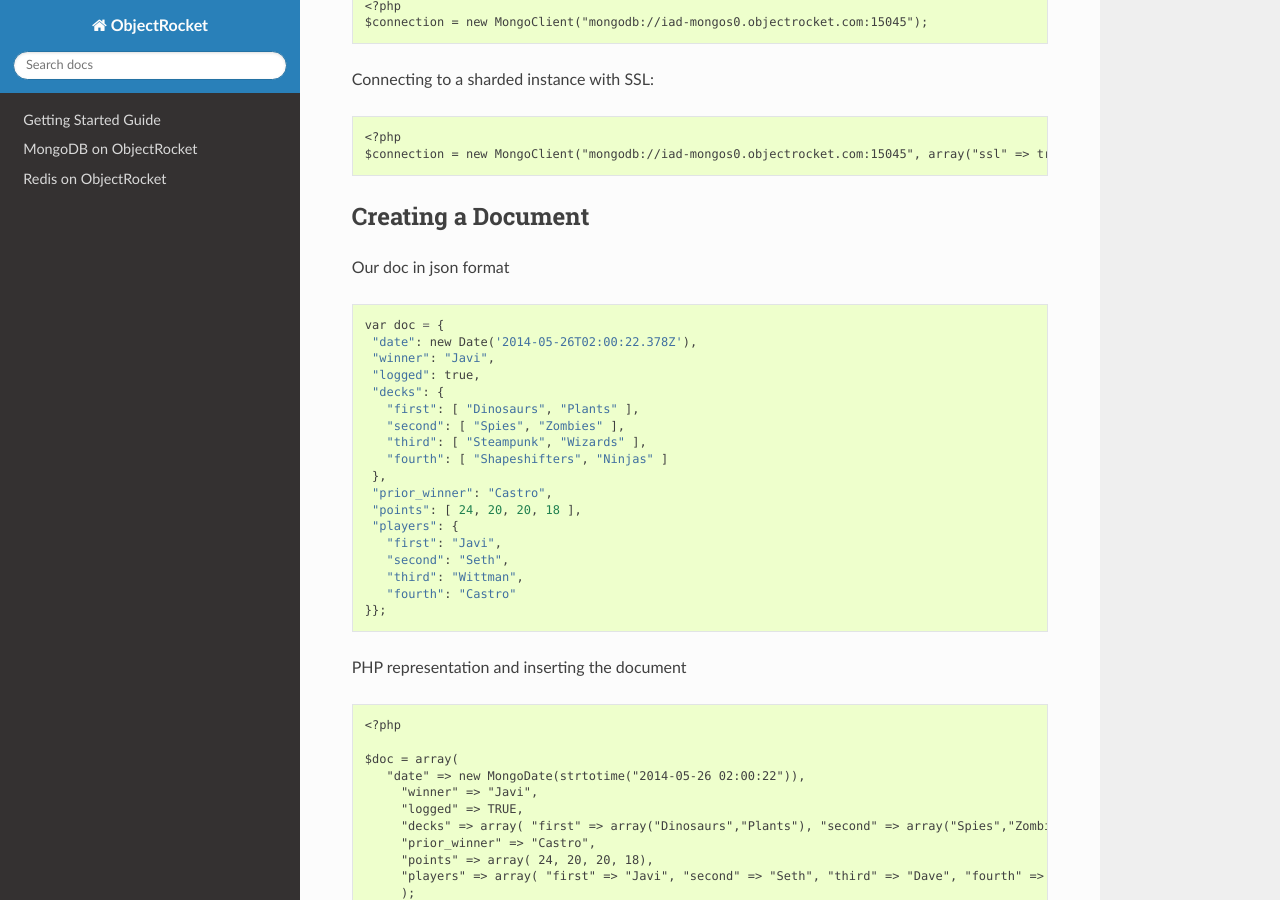
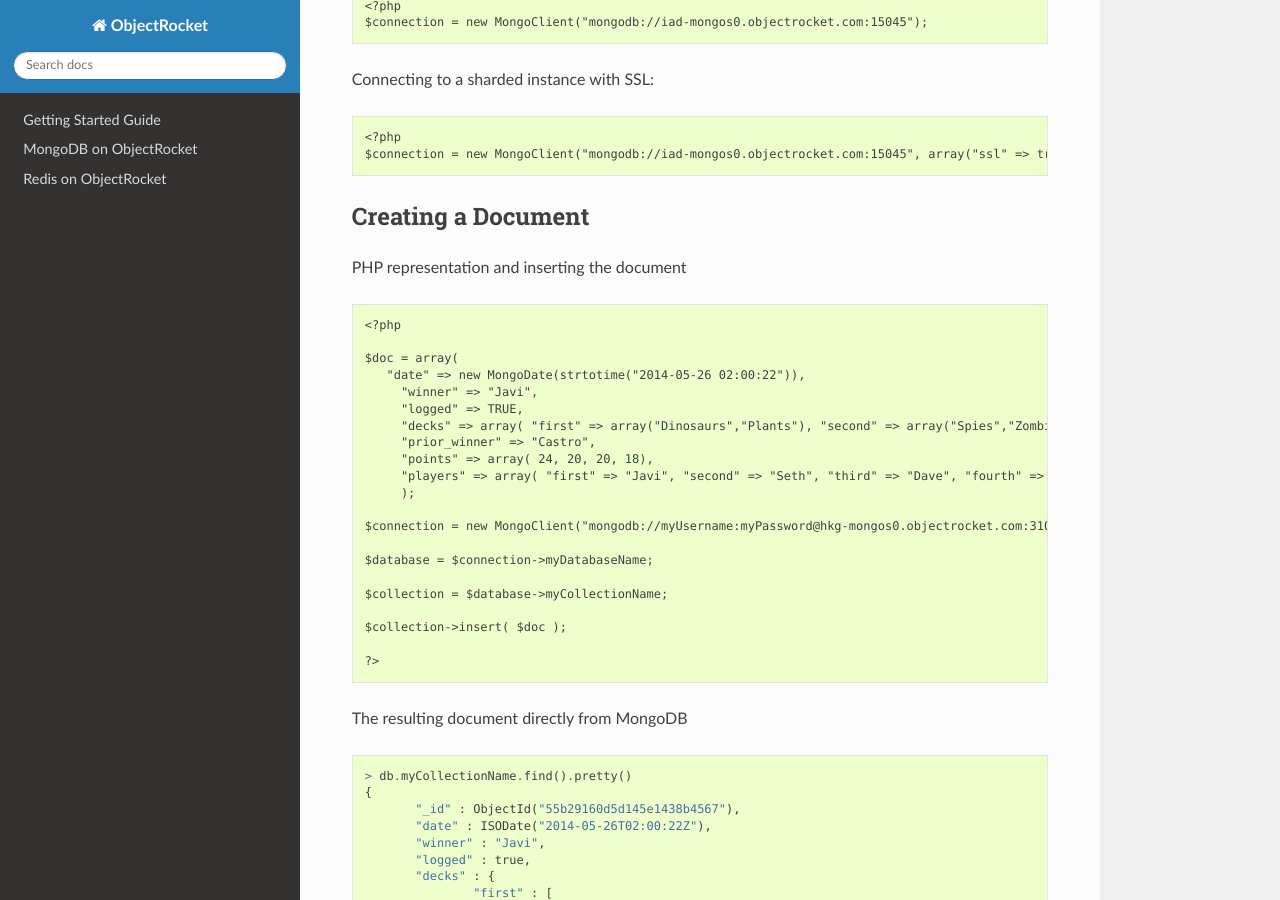
Before and after one commit to zcorleissen/documentation, a Sphinx documentation site: the page built from source/php_examples.rst, in a window 1280 px wide and 900 px high, scrolled down 972 px. Built offline with Sphinx 7.4.7 and the Read the Docs theme 2.0.0, drawn with Linux system fonts in a browser that asks for light colours; pages that are not in the unit, such as notebooks, are missing from menus.

Commit message:
removed json example to clean things up

```diff
--- a/source/php_examples.rst
+++ b/source/php_examples.rst
@@ -46,28 +46,6 @@
 
 Creating a Document
 -------------------
-Our doc in json format
-::
-
- var doc = {
-  "date": new Date('2014-05-26T02:00:22.378Z'),
-  "winner": "Javi",
-  "logged": true,
-  "decks": {
-    "first": [ "Dinosaurs", "Plants" ],
-    "second": [ "Spies", "Zombies" ],
-    "third": [ "Steampunk", "Wizards" ],
-    "fourth": [ "Shapeshifters", "Ninjas" ]
-  },
-  "prior_winner": "Castro",
-  "points": [ 24, 20, 20, 18 ],
-  "players": {
-    "first": "Javi",
-    "second": "Seth",
-    "third": "Wittman",
-    "fourth": "Castro"
- }};
-
 
 PHP representation and inserting the document
 ::
```
